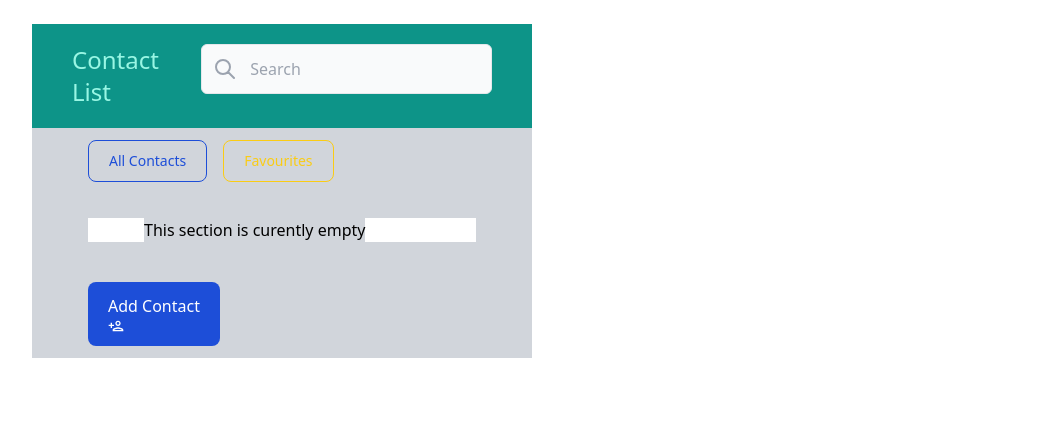
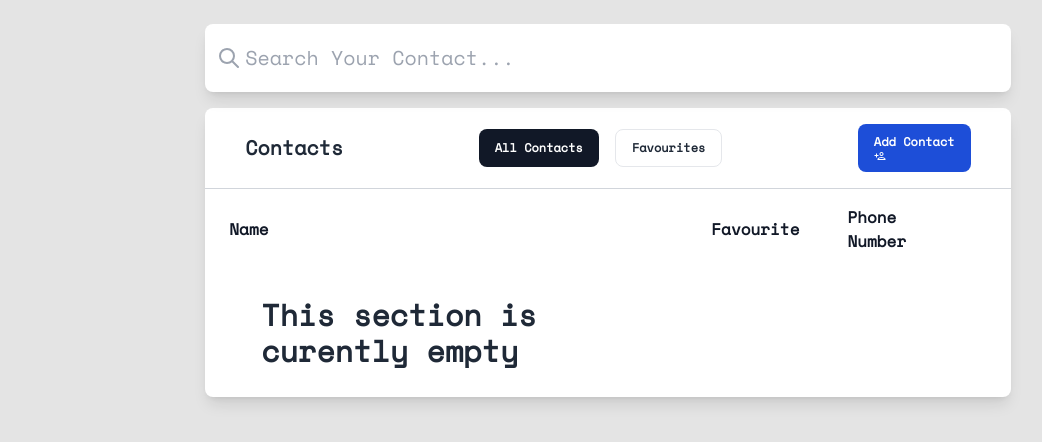
Before and after one commit to nikolakotarac/ContactList, a React (Create React App) app: page / in a window 1280 px wide. Shown: the top 442 px of the page, without its empty margins (32-1074 px from the left). Built offline with nearby package versions, Linux system fonts and the light colour scheme.

Commit message:
fixed application design, added tailwind table component

```diff
--- a/public/index.html
+++ b/public/index.html
@@ -10,10 +10,12 @@
       content="Web site created using create-react-app" />
     <link rel="apple-touch-icon" href="%PUBLIC_URL%/logo192.png" />
     <link rel="manifest" href="%PUBLIC_URL%/manifest.json" />
-
+    <link
+      href="https://fonts.googleapis.com/css2?family=Space+Mono&display=swap"
+      rel="stylesheet" />
     <title>Contact List</title>
   </head>
-  <body>
+  <body style="background-color: rgb(228, 228, 228)">
     <noscript>You need to enable JavaScript to run this app.</noscript>
     <div id="root"></div>
   </body>
--- a/src/App.js
+++ b/src/App.js
@@ -4,7 +4,7 @@ import { Navbar } from "./components/Navbar";
 
 function App() {
   return (
-    <div className="bg-transparent flex flex-col mx-auto p-6 my-auto">
+    <div className="bg-transparent flex flex-col mx-auto p-6 my-auto w-4/6 font-space">
       <Navbar />
       <ContactList />
     </div>
--- a/src/components/ContactList.js
+++ b/src/components/ContactList.js
@@ -1,13 +1,9 @@
-import React, { useState } from "react";
+import React from "react";
 import { useGlobalContext } from "../context";
 import { AiOutlineStar, AiFillStar } from "react-icons/ai";
-import { FaTrash } from "react-icons/fa";
+
 import AddOrEditContact from "./AddOrEditContact";
-import {
-  MdOutlinePersonAdd,
-  MdKeyboardArrowDown,
-  MdKeyboardArrowRight,
-} from "react-icons/md";
+import { MdOutlinePersonAdd } from "react-icons/md";
 
 const ContactList = () => {
   const {
@@ -23,40 +19,55 @@ const ContactList = () => {
     editContactId,
   } = useGlobalContext();
 
-  const [showInfo, setShowInfo] = useState({});
-
   return (
-    <div className="flex flex-col justify-between max-w-[500px]  align-center h-auto mx-10  px-14 justify-between bg-gray-300">
-      <div className="flex gap-2 pt-3">
+    <div className="flex flex-col bg-white shadow-lg rounded-lg  mt-4">
+      <header className="px-10 py-4 border-b border-gray-300  flex text-align items-center justify-between	">
+        <h2 className="font-semibold text-xl text-gray-800">Contacts</h2>
+        <div className="flex gap-4 ">
           <button
             onClick={allItemsHandle}
-          className="text-blue-700 hover:text-white border border-blue-700 hover:bg-blue-800 focus:ring-4 focus:outline-none focus:ring-blue-300 font-medium rounded-lg text-sm px-5 py-2.5 text-center mr-2 mb-2 dark:border-blue-500 dark:text-blue-500 dark:hover:text-white dark:hover:bg-blue-600 dark:focus:ring-blue-800">
+            className="text-xs bg-gray-900 font-semibold rounded-lg hover:bg-gray-700 text-white px-4 py-2.5 duration-300 transition-colors focus:outline-none">
             All Contacts
           </button>
-
           <button
             onClick={filterFavourite}
-          className="text-yellow-400 hover:text-white border border-yellow-400 hover:bg-yellow-500 focus:ring-4 focus:outline-none focus:ring-yellow-300 font-medium rounded-lg text-sm px-5 py-2.5 text-center mr-2 mb-2 dark:border-yellow-300 dark:text-yellow-300 dark:hover:text-white dark:hover:bg-yellow-400 dark:focus:ring-yellow-900">
+            className="text-xs border text-gray-800  font-semibold hover:bg-gray-100 dark:border-gray-700 dark:text-white dark:hover:bg-gray-700 rounded-lg px-4 py-2.5 duration-300 transition-colors focus:outline-none">
             Favourites
           </button>
         </div>
+        <button
+          className="text-xs bg-blue-700 rounded-lg hover:bg-blue-800 font-semibold  rounded-lg hover:bg-blue-800 text-white px-4 py-2.5 duration-300 transition-colors focus:outline-none"
+          onClick={handleAdd}>
+          Add Contact
+          <MdOutlinePersonAdd className="text-l " />
+        </button>
+      </header>
+      <table className="w-full border-collapse text-left  text-gray-500">
+        <thead>
+          <tr>
+            <th scope="col" className="px-6 py-4  text-gray-900">
+              Name
+            </th>
+            <th scope="col" className="px-6 py-4 text-l  text-gray-900">
+              Favourite
+            </th>
+            <th scope="col" className="px-6 py-4  text-gray-900">
+              Phone Number
+            </th>
+            <th
+              scope="col"
+              className="px-6 py-4 font-medium text-gray-900"></th>
+          </tr>
+        </thead>
         {contacts && contacts.length > 0 ? (
-        contacts.map((res, index) => {
+          contacts.map((res) => {
             return (
-            <div key={res.id} className="flex flex-col">
-              <div className="mt-6 items-center align-center flex gap-2">
-                <div>
-                  <button
-                    className="cursor-pointer text-xl  px-2  rounded"
-                    onClick={() => addToFavourite(res)}>
-                    {res.favourite === true ? (
-                      <AiFillStar className="text-yellow-500 " />
-                    ) : (
-                      <AiOutlineStar />
-                    )}
-                  </button>
-                </div>
-                <div className="flex space-x-4 text-center items-center">
+              <tbody
+                className=" divide-y divide-gray-100 border-b border-gray-300 "
+                key={res.id}>
+                <tr className="border-b border-gray-300 ">
+                  <th className="flex gap-3 px-6 py-4 font-normal text-gray-900">
+                    <div className="relative h-10 w-10">
                       <img
                         src={
                           res.image === undefined
@@ -66,77 +77,87 @@ const ContactList = () => {
                         alt={res.firstName}
                         className="w-12 h-12 object-cover rounded-full"
                       />
-                  <p className="text-sm cursor-pointer ">
+                    </div>
+                    <div>
+                      <div className="font-semibold text-gray-800 ">
                         {res.firstName} {res.lastName}
-                  </p>
+                      </div>
+                      <div className="text-gray-500">{res.email}</div>
+                    </div>
+                  </th>
+                  <td className="px-6 py-4">
+                    <div>
                       <button
-                    className="text-sm"
-                    onClick={() =>
-                      setShowInfo({ ...showInfo, [index]: !showInfo[index] })
-                    }>
-                    {showInfo[index] ? (
-                      <div className="flex items-center">
-                        <span className="text-sm">Show Less</span>
-                        <MdKeyboardArrowRight />
-                      </div>
+                        className="cursor-pointer text-xl  text-gray-800 px-2 rounded"
+                        onClick={() => addToFavourite(res)}>
+                        {res.favourite === true ? (
+                          <AiFillStar className="text-yellow-500 " />
                         ) : (
-                      <div className="flex  items-center">
-                        <span className="text-sm">More Info</span>
-                        <MdKeyboardArrowDown />
-                      </div>
+                          <AiOutlineStar />
                         )}
                       </button>
-                  <button
-                    onClick={() => handleDelete(res)}
-                    className=" bg-transparent border-transparent cursor-pointer text-red-500 text-l  text-white rounded ">
-                    <FaTrash />
+                    </div>
+                  </td>
+                  <td className="px-6 py-4 text-gray-800">{res.phone}</td>
+
+                  <td className="px-6 py-4">
+                    <div className="flex justify-end gap-4">
+                      <button onClick={() => handleDelete(res)}>
+                        <svg
+                          xmlns="http://www.w3.org/2000/svg"
+                          fill="none"
+                          viewBox="0 0 24 24"
+                          strokeWidth="1.5"
+                          stroke="currentColor"
+                          className="h-6 w-6 text-gray-800"
+                          x-tooltip="tooltip">
+                          <path
+                            strokeLinecap="round"
+                            strokeLinejoin="round"
+                            d="M14.74 9l-.346 9m-4.788 0L9.26 9m9.968-3.21c.342.052.682.107 1.022.166m-1.022-.165L18.16 19.673a2.25 2.25 0 01-2.244 2.077H8.084a2.25 2.25 0 01-2.244-2.077L4.772 5.79m14.456 0a48.108 48.108 0 00-3.478-.397m-12 .562c.34-.059.68-.114 1.022-.165m0 0a48.11 48.11 0 013.478-.397m7.5 0v-.916c0-1.18-.91-2.164-2.09-2.201a51.964 51.964 0 00-3.32 0c-1.18.037-2.09 1.022-2.09 2.201v.916m7.5 0a48.667 48.667 0 00-7.5 0"
+                          />
+                        </svg>
+                      </button>
+                      <button onClick={() => handleEdit(res.id)}>
+                        <svg
+                          xmlns="http://www.w3.org/2000/svg"
+                          fill="none"
+                          viewBox="0 0 24 24"
+                          strokidth="1.5"
+                          stroke="currentColor"
+                          className="h-6 w-6 text-gray-800"
+                          x-tooltip="tooltip">
+                          <path
+                            strokeLinecap="round"
+                            strokeLinejoin="round"
+                            d="M16.862 4.487l1.687-1.688a1.875 1.875 0 112.652 2.652L6.832 19.82a4.5 4.5 0 01-1.897 1.13l-2.685.8.8-2.685a4.5 4.5 0 011.13-1.897L16.863 4.487zm0 0L19.5 7.125"
+                          />
+                        </svg>
                       </button>
                     </div>
-              </div>
-              <div className={`pl-11 ${showInfo[index] ? "" : "hidden"}`}>
-                <img
-                  src={
-                    res.image === undefined
-                      ? ` https://cdn.pixabay.com/photo/2015/10/05/22/37/blank-profile-picture-973460__340.png`
-                      : res.image
-                  }
-                  alt={res.firstName}
-                  className="w-20 h-20 object-cover mt-3"
-                />
-                <h1>First Name: {res.firstName}</h1>
-                <h1>Last Name: {res.lastName}</h1>
-                <h1>Email: {res.email}</h1>
-                <h1>Phone: {res.phone}</h1>
-                <button
-                  onClick={() => handleEdit(res.id)}
-                  className="px-10 py-2 text-md text-white bg-gray-700 my-2 rounded">
-                  Edit
-                </button>
-              </div>
-            </div>
+                  </td>
+                </tr>
+              </tbody>
             );
           })
         ) : (
-        <div className="bg-white justify-between max-w-[500px] align-center h-auto flex items-center px-14 my-7 justify-between bg-gray-300">
-          <h2 className="text-l bg-gray-300 ">
+          <div className=" justify-between  align-center h-auto flex items-center px-14 my-7 justify-between ">
+            <h2 className="text-3xl font-semibold text-gray-800">
               This section is curently empty
             </h2>
           </div>
         )}
-      <div>
-        <button
-          className="px-5 py-3 text-l font-medium text-center text-white bg-blue-700 rounded-lg hover:bg-blue-800 focus:ring-4 focus:outline-none focus:ring-blue-300 dark:bg-blue-600 dark:hover:bg-blue-700 dark:focus:ring-blue-800 my-3"
-          onClick={handleAdd}>
-          Add Contact
-          <MdOutlinePersonAdd className="text-l " />
-        </button>
-        {showAddOrEditContact && editContactId !== null && mode === "edit" && (
+        <div className="m-5">
+          {showAddOrEditContact &&
+            editContactId !== null &&
+            mode === "edit" && (
               <AddOrEditContact mode={mode} contactId={editContactId} />
             )}
           {showAddOrEditContact && mode === "add" && (
             <AddOrEditContact mode={mode} />
           )}
         </div>
+      </table>
     </div>
   );
 };
--- a/src/components/Navbar.js
+++ b/src/components/Navbar.js
@@ -7,23 +7,28 @@ export const Navbar = () => {
   const searchRef = useRef(null);
 
   return (
-    <div className="flex justify-between max-w-[500px]  align-center h-auto mx-10  text-align px-10 py-5 bg-teal-600">
-      <div>
-        <a href="/" className="text-2xl text-teal-200 ">
-          Contact List
-        </a>
-      </div>
-      <section>
     <form
+      className="relative"
       onSubmit={(e) => {
         e.preventDefault();
         setSearchValue(searchRef.current.value);
         filterBySearch();
       }}>
-          <div className="flex relative">
+      <div className="flex ">
+        <input
+          className="bg-white shadow-lg rounded-lg text-left pl-10 p-5 outline-none text-gray-700 font-nomral text-xl w-full"
+          type="text"
+          name="name"
+          id="name"
+          placeholder="Search Your Contact..."
+          ref={searchRef}
+          onChange={(e) => {
+            setSearchValue(searchRef.current.value);
+          }}
+        />
         <svg
           xmlns="http://www.w3.org/2000/svg"
-              className="absolute top-0 bottom-0 w-6 h-6 my-auto text-gray-400 left-3"
+          className="absolute top-0 bottom-0 w-6 h-6 my-auto text-gray-400 left-3 absolute bottom-30 left-1"
           fill="none"
           viewBox="0 0 24 24"
           stroke="currentColor">
@@ -34,20 +39,7 @@ export const Navbar = () => {
             d="M21 21l-6-6m2-5a7 7 0 11-14 0 7 7 0 0114 0z"
           />
         </svg>
-            <input
-              className="w-full py-3 pl-12 pr-4 text-gray-500 border rounded-md outline-none bg-gray-50 focus:bg-white focus:border-indigo-600"
-              type="text"
-              name="name"
-              id="name"
-              placeholder="Search"
-              ref={searchRef}
-              onChange={(e) => {
-                setSearchValue(searchRef.current.value);
-              }}
-            />
       </div>
     </form>
-      </section>
-    </div>
   );
 };
--- a/tailwind.config.js
+++ b/tailwind.config.js
@@ -2,7 +2,11 @@
 module.exports = {
   content: ["./src/**/*.{js,jsx,ts,tsx}"],
   theme: {
-    extend: {},
+    extend: {
+      fontFamily: {
+        space: ["Space Mono"],
+      },
+    },
   },
   plugins: [],
 };
```
Also changed, not shown: src/components/AddOrEditContact.js (+26 -13 lines). Lines whose indentation alone changed are shown as unchanged.
